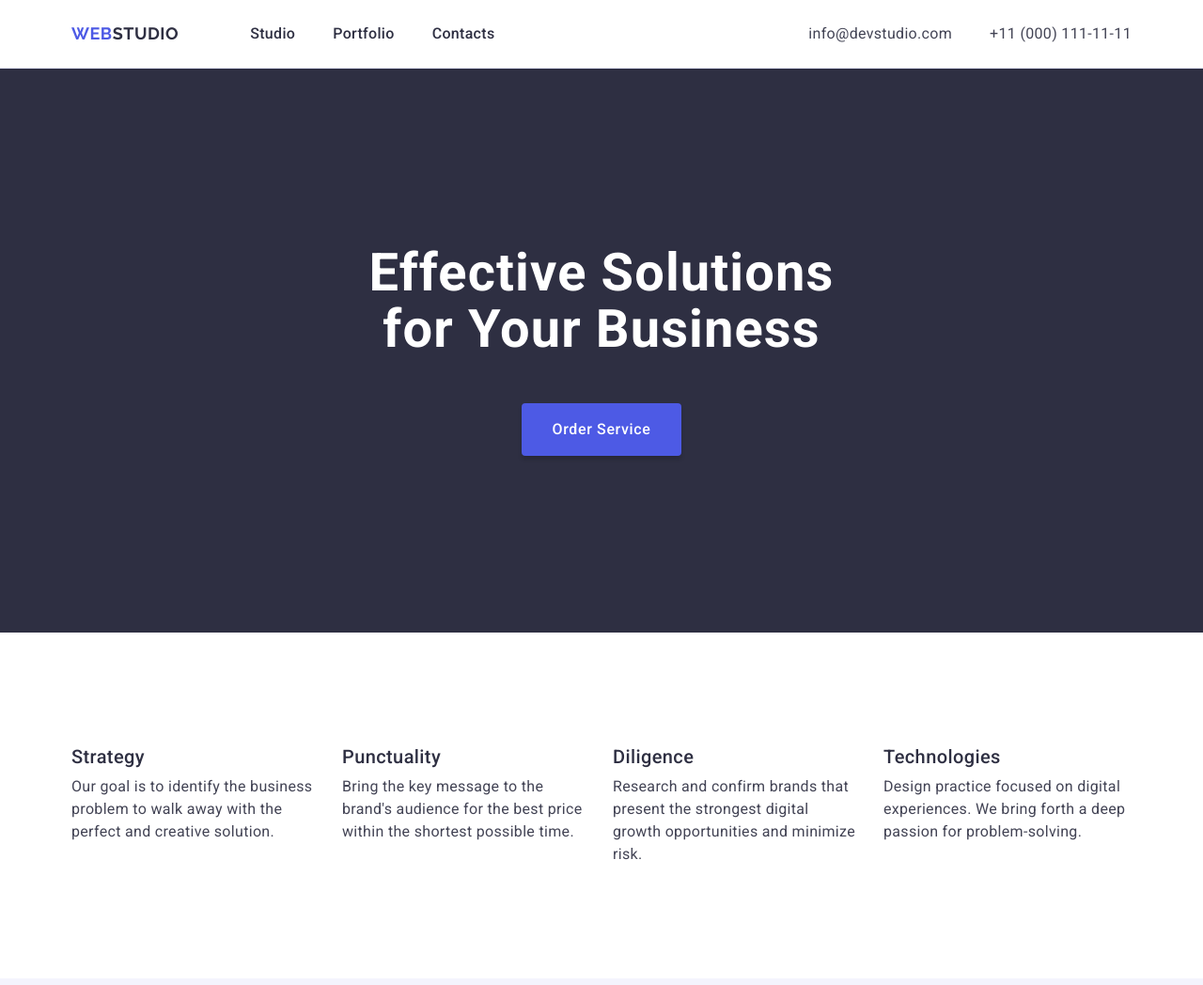
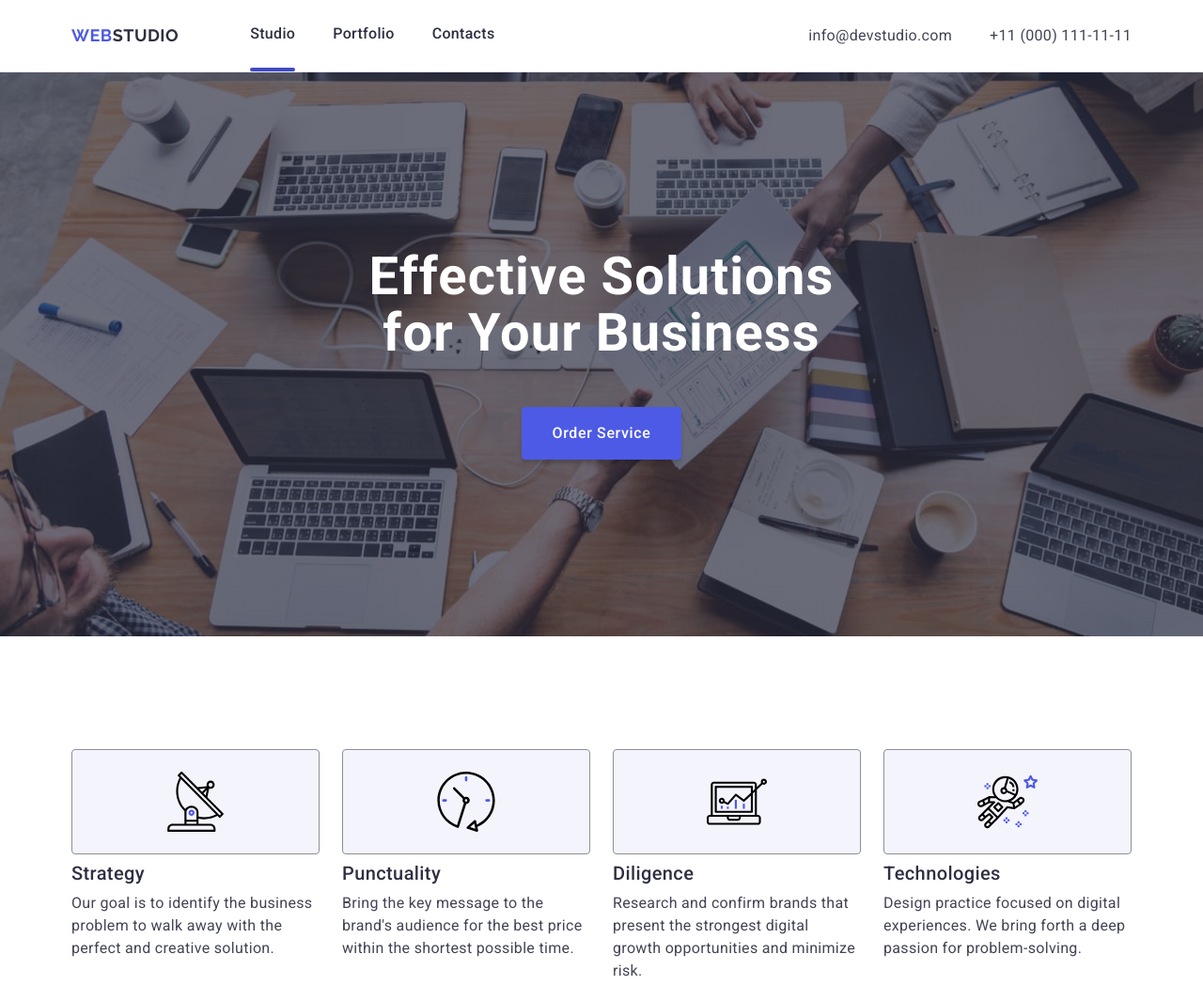
Before and after one commit to FedorovaElizaveta/goit-markup-hw-04, a plain HTML site: page index.html in a window 1280 px wide. Shown: the top 1048 px of the page at 94% size. Drawn offline with nearby package versions, Linux system fonts and the light colour scheme.

Commit message:
Added changes in header and the first two sections

```diff
--- a/css/styles.css
+++ b/css/styles.css
@@ -106,6 +106,15 @@ ol {
   color: #2e2f42;
 }
 
+.studio-link::after {
+  content: "";
+  display: block;
+  width: 48px;
+  height: 4px;
+  background-color: #404bbf;
+  border-radius: 2px;
+}
+
 .navigation-menu-link {
   display: block;
   color: #2e2f42;
@@ -157,6 +166,11 @@ ol {
   background-color: #2e2f42;
   padding-bottom: 188px;
   padding-top: 188px;
+  background-image: linear-gradient(
+      rgba(46, 47, 66, 0.7),
+      rgba(46, 47, 66, 0.7)
+    ),
+    url(../images/people-office.jpg);
 }
 
 .effective-solutions-heading {
@@ -228,6 +242,22 @@ ol {
   font-weight: 400;
   line-height: 1.5;
   letter-spacing: 0.02em;
+}
+
+.icon-container {
+  width: 264px;
+  height: 112px;
+  background-color: #f4f4fd;
+  border: 1px solid #8e8f99;
+  border-radius: 4px;
+  display: flex;
+  justify-content: center;
+  align-items: center;
+  margin-bottom: 8px;
+}
+
+.icon {
+  fill: ##2e2f42;
 }
 
 /* The Third Section */
--- a/index.html
+++ b/index.html
@@ -26,7 +26,7 @@
             >Web<span class="logo-second-word">Studio</span></a
           >
           <ul class="navigation-menu list">
-            <li class="navigation-menu-item">
+            <li class="navigation-menu-item studio-link">
               <a class="navigation-menu-link link" href="./index.html"
                 >Studio</a
               >
@@ -75,6 +75,11 @@
           <h2 class="advantages-heading visually-hidden">Advantages</h2>
           <ul class="advantages-list list">
             <li class="advantages-list-item">
+              <div class="icon-container">
+                <svg class="icon" width="64" height="64">
+                  <use href="./images/icons/symbol-defs.svg#icon-antenna"></use>
+                </svg>
+              </div>
               <h3 class="advantages-list-heading">Strategy</h3>
               <p class="advantages-list-paragraph">
                 Our goal is to identify the business problem to walk away with
@@ -82,6 +87,11 @@
               </p>
             </li>
             <li class="advantages-list-item">
+              <div class="icon-container">
+                <svg class="icon" width="64" height="64">
+                  <use href="./images/icons/symbol-defs.svg#icon-clock"></use>
+                </svg>
+              </div>
               <h3 class="advantages-list-heading">Punctuality</h3>
               <p class="advantages-list-paragraph">
                 Bring the key message to the brand's audience for the best price
@@ -89,6 +99,11 @@
               </p>
             </li>
             <li class="advantages-list-item">
+              <div class="icon-container">
+                <svg class="icon" width="64" height="64">
+                  <use href="./images/icons/symbol-defs.svg#icon-diagram"></use>
+                </svg>
+              </div>
               <h3 class="advantages-list-heading">Diligence</h3>
               <p class="advantages-list-paragraph">
                 Research and confirm brands that present the strongest digital
@@ -96,6 +111,13 @@
               </p>
             </li>
             <li class="advantages-list-item">
+              <div class="icon-container">
+                <svg class="icon" width="64" height="64">
+                  <use
+                    href="./images/icons/symbol-defs.svg#icon-astronaut"
+                  ></use>
+                </svg>
+              </div>
               <h3 class="advantages-list-heading">Technologies</h3>
               <p class="advantages-list-paragraph">
                 Design practice focused on digital experiences. We bring forth a
```
Also changed, not shown: images/icons/symbol-defs.svg (added), images/people-office.jpg (added), 2 other files.
